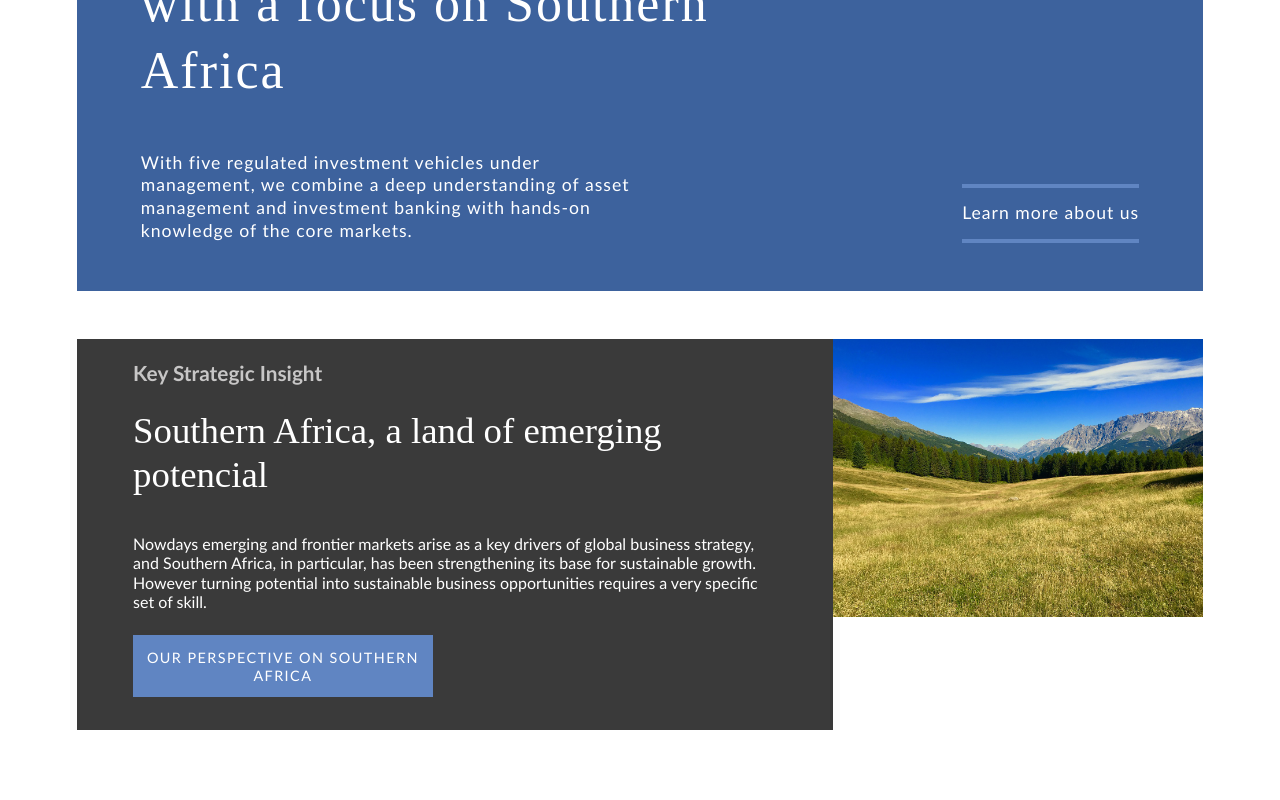
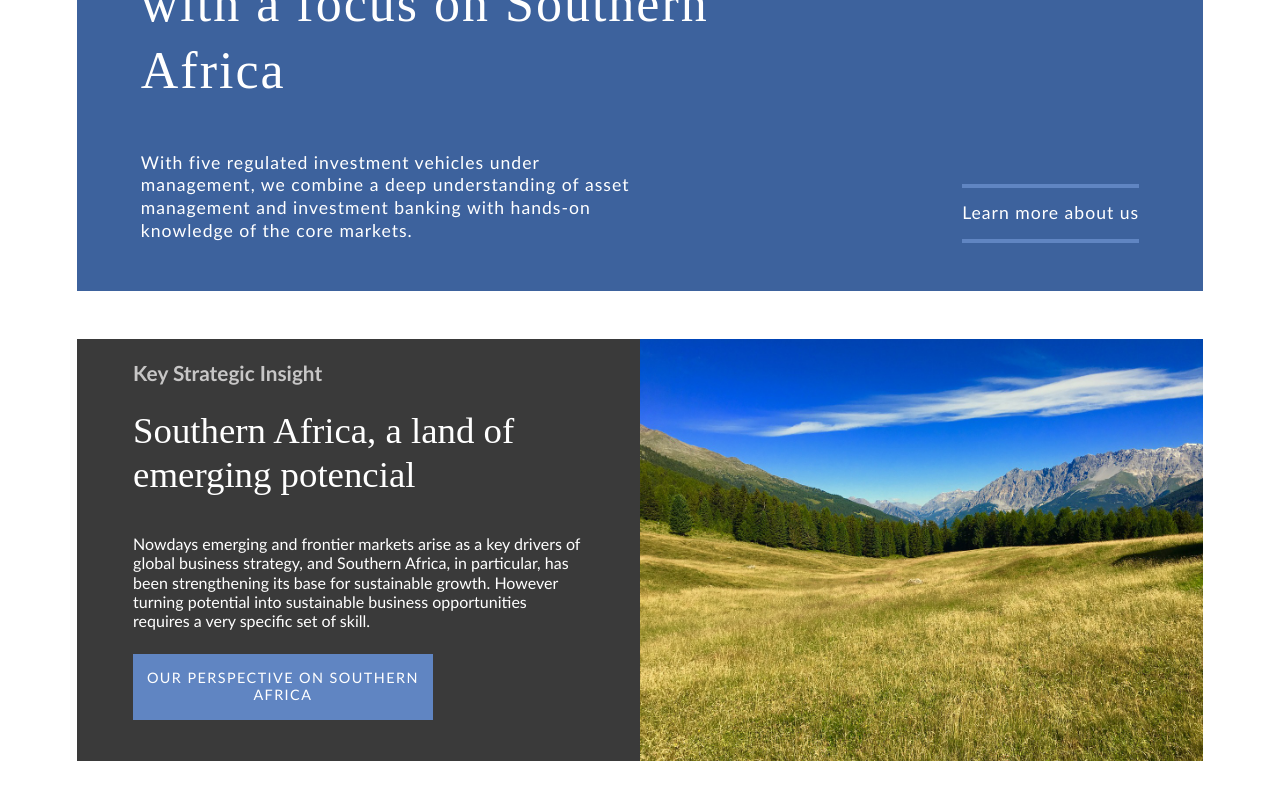
Before and after one commit to Hecroesmo/Hecroesmo.github.io-Hemera-Clone, a plain HTML site: page index.html in a window 1280 px wide. Shown: the part 426-1226 px from the top of the page. Before the commit the page ends 1204 px from the top, so only its background shows below. Drawn offline with Linux system fonts and the light colour scheme; a web font is replaced by a local one.

Commit message:
correct the image in strategic section

```diff
--- a/css/strategy.css
+++ b/css/strategy.css
@@ -1,22 +1,11 @@
 .strategy {
     display: flex;
-    justify-content: flex-end;
     flex-direction: column;
 }
 
-.image__container,
- .strategy__info {
-    box-sizing: border-box;
-}
-
-.image__container {
+.strategy__img{
     width: 100%;
     height: auto;
-}
-
-.strategy__img{
-    width: inherit;
-    height: inherit;
 }
 
 .strategy__info {
@@ -82,6 +71,11 @@
         flex-direction: row;
     }
 
+    .strategy__img{
+        width: 50%;
+        height: auto;
+    }
+
     .strategy__info {
         order: -1;
     }
--- a/index.html
+++ b/index.html
@@ -68,9 +68,7 @@
     </header>
 
   <section class="container strategy">
-    <figure class="image__container">
-      <img class="strategy__img" src="img/nature-1599401_1280.jpg" alt="montain image">
-    </figure>
+    <img class="strategy__img" src="img/nature-1599401_1280.jpg" alt="montain image">
 
     <div class="strategy__info">
       <span class="strategy__span">key strategic insight</span>
```
